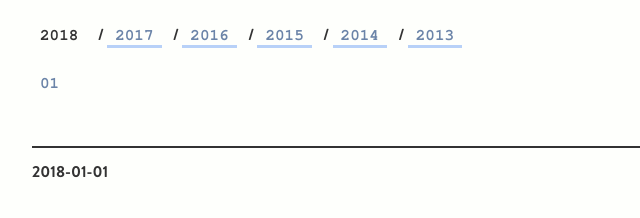
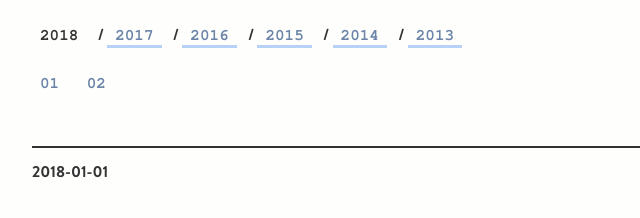
Before and after one commit to mareksivak/zapisky, a plain HTML site: page index.html in a window 1280 px wide. Shown: the part 582-800 px from the top of the page, 248-888 px from the left. Drawn offline with nearby package versions, Linux system fonts and the light colour scheme.

Commit message:
Tucov splneny sen

```diff
--- a/index.html
+++ b/index.html
@@ -58,8 +58,8 @@
         </div>
         <div class="subnavigation">
             <a class="subnavigation--item" href="#jan">01</a>
-          <!--  <a class="subnavigation--item" href="#feb">02</a>
-            <a class="subnavigation--item" href="#mar">03</a>
+            <a class="subnavigation--item" href="#feb">02</a>
+          <!--  <a class="subnavigation--item" href="#mar">03</a>
             <a class="subnavigation--item" href="#apr">04</a>
             <a class="subnavigation--item" href="#may">05</a>
             <a class="subnavigation--item" href="#jun">06</a>
@@ -279,10 +279,151 @@
 <br><br>
 <br>V pekárni som váhal nad osím hniezdom alebo tvarohovou buchtou. Rozhodol som sa pre buchtu.
 <br><br>
-<br>
-<br>
 
 
+<!-- 財神到 -->
+
+<br></p></div><div class="date"><a name="feb"><span>2018-02-01 </span></a></div><div class="memo"><p>
+<br>Obed. Nakrájal som zemiaky na hranolky, na dvakrát ich vysmažil.
+<br><br>
+<br>Huspenina.
+<br><br>
+
+<br></p></div><div class="date"><span>2018-02-02 </span></div><div class="memo"><p>
+<br><br>
+<br>我煮咗漢堡包。好味呀。
+<br><br>
+<br></p></div><div class="date"><span>2018-02-03 </span></div><div class="memo"><p>
+<br>Sobota.
+<br><br>
+
+<br>Večera. Tatarák. Prvýkrát v živote.
+<br><br>
+<br></p></div><div class="date"><span>2018-02-05 </span></div><div class="memo"><p>
+<br>Pondelok.
+<br><br>
+
+<br>Zjesť pred spaním za hrsť pražených čokoládových bôbov je ako vypiť šálku riadne silnej kávy.
+<br><br>
+<br></p></div><div class="date"><span>2018-02-06 </span></div><div class="memo"><p>
+<br>Utorok
+<br><br>
+<br>Keď sa človeku podarí zrealizovať platbu cez internetový banking HSBC, je vždy dôvod na malú oslavu. Je to najneintuitívnejší a najzložitejší systém na svete.
+<br><br>
+
+
+<br>Test Falcon Heavy.
+<br>- Rovno Teslu poslali do vesmíru? Nemohli radšej nejakého lacného Peugeota?
+<br><br>
+<br></p></div><div class="date"><span>2018-02-07 </span></div><div class="memo"><p>
+<br>Streda. Husto sneží.
+<br><br>
+<br>Keď Cook so svojou výpravou prišli ako prví Európania na Nový Zéland, hneď pri stretnutí s domorodcami si všimli ich bojové tetovania. Cook sa k nim chcel správať pokojne, no nastali nedorozumenia v komunikácii a domorodci na nich zaútočili. V obrane museli Európania niekoľko z nich zabiť. Na to, aby ich presvedčili, že prišli v mieri, niekoľko Maorských bojovníkov uniesli. Správali sa k nim dobre a potom ich prepustili. To viedlo k lepším vzťahom medzi domorodcami a Európanmi. Kým v Austrálii domorodcov vyhladzovali, na Novom Zélande s nimi pokojne spolunažívali a nikdy neprišlo k vážnejším konfliktom.
+<br><br>
+<br></p></div><div class="date"><span>2018-02-08 </span></div><div class="memo"><p>
+<br>Štvrtok.
+<br><br>
+<br>Pearl Song.
+<br><br>
+<br>Nor shall my sword sleep in my hand.
+<br><br>
+<br></p></div><div class="date"><span>2018-02-09 </span></div><div class="memo"><p>
+<br>Piatok.
+<br><br>
+<br>Poker. Pôvodne sme mali hrať na Pol3, ale v celej štvrti vypadla elektrika. Nalievali síce aj pri sviečkach, ale nevideli by sme si na čipse.
+<br><br>
+<br>- Marky, ako sa máš?
+<br>- Celý týždeň som sa tešil na tento poker.
+<br><br>
+<br>- Jedny kešu oriešky.
+<br>- Desať dekov. Toto si chcel? Aby ti prišiel vyáčí zob?
+<br><br>
+<br>- Robo je trpezlivý. Musí byť, veď fandí Arsenalu.
+<br><br>
+<br>- Tučo ty si mal s aj s 2 a 3 full house.
+<br>- To mi len flíďo hovoril, aby som hral, že máš veľký blind.
+<br><br>
+<br></p></div><div class="date"><span>2018-02-10 </span></div><div class="memo"><p>
+<br>Po mleté hovädzie sa trepem až do Kampflandu.
+<br><br>
+<br>Na večeru robím burgre zo štvrťkilových mäsových placiek. Volám Peťa, že ak nemal večeru, nech dobehne.
+<br><br>
+<br>Zlatý Bažant o sebe hlási, že je prvé pivo, ktoré spolu s Remekom letelo do vesmíru. Táto správa prichádza v čase, keď Spacex vypustilo s Falcon Heavy do vesmíru Teslu.
+<br><br>
+<br></p></div><div class="date"><span>2018-02-12 </span></div><div class="memo"><p>
+<br>Obed. Palacinka s nutellou a jahodami.
+<br><br>
+<br>Večera Teryaki chicken. To kura chutí lepšie ako som čakal.
+<br><br>
+
+<br></p></div><div class="date"><span>2018-02-15 </span></div><div class="memo"><p>
+<br>Štvrtok.
+<br><br>
+<br>Kým som spal, Kuzminová vyhrala ďalšiu medailu na olympiáde.
+<br><br>
+<br>Turbulence is a price you pay for flying high.
+<br><br>
+<br>Elena Vacvalová je ako slovenská Oprah.
+<br><br>
+<br>恭喜發財.
+<br><br>
+<br></p></div><div class="date"><span>2018-02-16 </span></div><div class="memo"><p>
+<br>Piatok.
+<br><br>
+<br>Ráno nasnežilo. Odhrnul som sneh a potom som si spravil raňajky.
+<br><br>
+<br>- Fúha, ide sa čítať.
+<br><br>
+<br>V Číne, tak ako aj v Japonsku a Nemecku, až tretia generácia preferuje kvalitu nad kvantitou. Povojnová generácia vyrastala v chudobe, preto bola naučená veci hromadiť.
+<br>Shared economy - kupuj/vlastni len to, čo naozaj využiješ.
+<br><br>
+<br></p></div><div class="date"><span>2018-02-17 </span></div><div class="memo"><p>
+<br>Sobota.
+<br><br>
+<br>Bratislava. Začalo snežiť.
+<br><br>
+<br>Tučo si splnil sen. Objednali sme si v pivárni utopenca.
+<br><br>
+<br>Mauacký dzivočák - pivný špeciál zo Záhoria.
+<br><br>
+<br></p></div><div class="date"><span>2018-02-20 </span></div><div class="memo"><p>
+<br>Utorok.
+<br><br>
+<br>Od rána až do noci snežilo a na večeru som spravil japonske souffle palacinky.
+<br><br>
+<br>Chystal som sa na to už id minulého víkendu.
+<br><br>
+
+<br></p></div><div class="date"><span>2018-02-22 </span></div><div class="memo"><p>
+<br>Štvrtok.
+<br><br>
+<br>Learning a new language:
+<br>- personal satisfaction
+<br>- business value
+<br>- may change life for the better.
+<br><br>
+<br>Domáci miláčik - rozmixovať tvaroh, šľahačkovú smotanu a vanilkový cukor.
+<br><br>
+<br>Keď ja sa chystám spať, v Bing Kee sa už chystajú na nový deň.
+<br><br>
+<br></p></div><div class="date"><span>2018-02-23 </span></div><div class="memo"><p>
+<br>Piatok.
+<br><br>
+<br>Grilovaný ružičkový kel na raňajky. So syrom.
+<br><br>
+<br></p></div><div class="date"><span>2018-02-26 </span></div><div class="memo"><p>
+<br>Pondelok
+<br><br>
+<br>Raňajky. Robím palacinky. Tentorkát skúšam druhú panvicu. Palacinky sa na ňu lepia a pripaľujú. Bola to katastrofa.
+<br><br>
+<br></p></div><div class="date"><span>2018-02-28 </span></div><div class="memo"><p>
+<br>Posledný februárový deň.
+<br><br>
+
+<br><br>
+<br>
+<br><br>
+<br>
 
 
 
```
